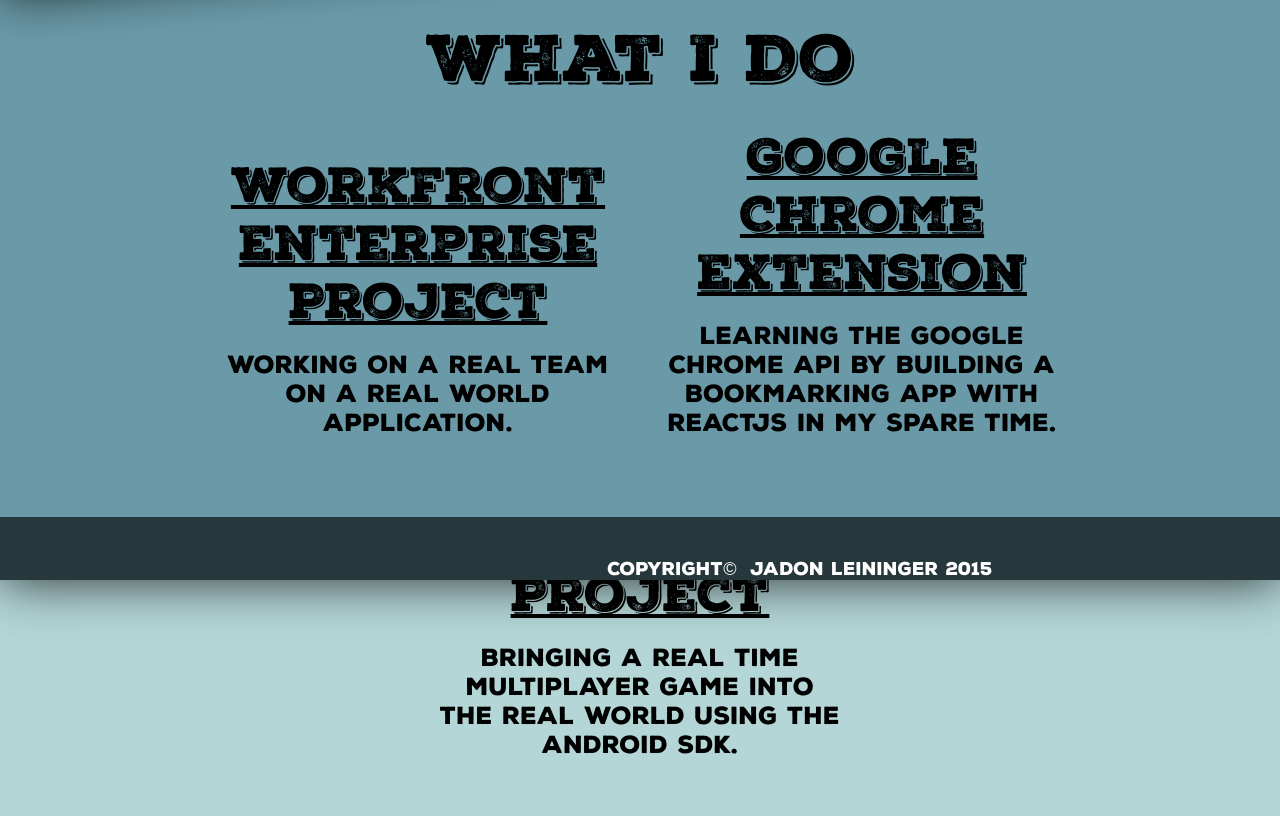
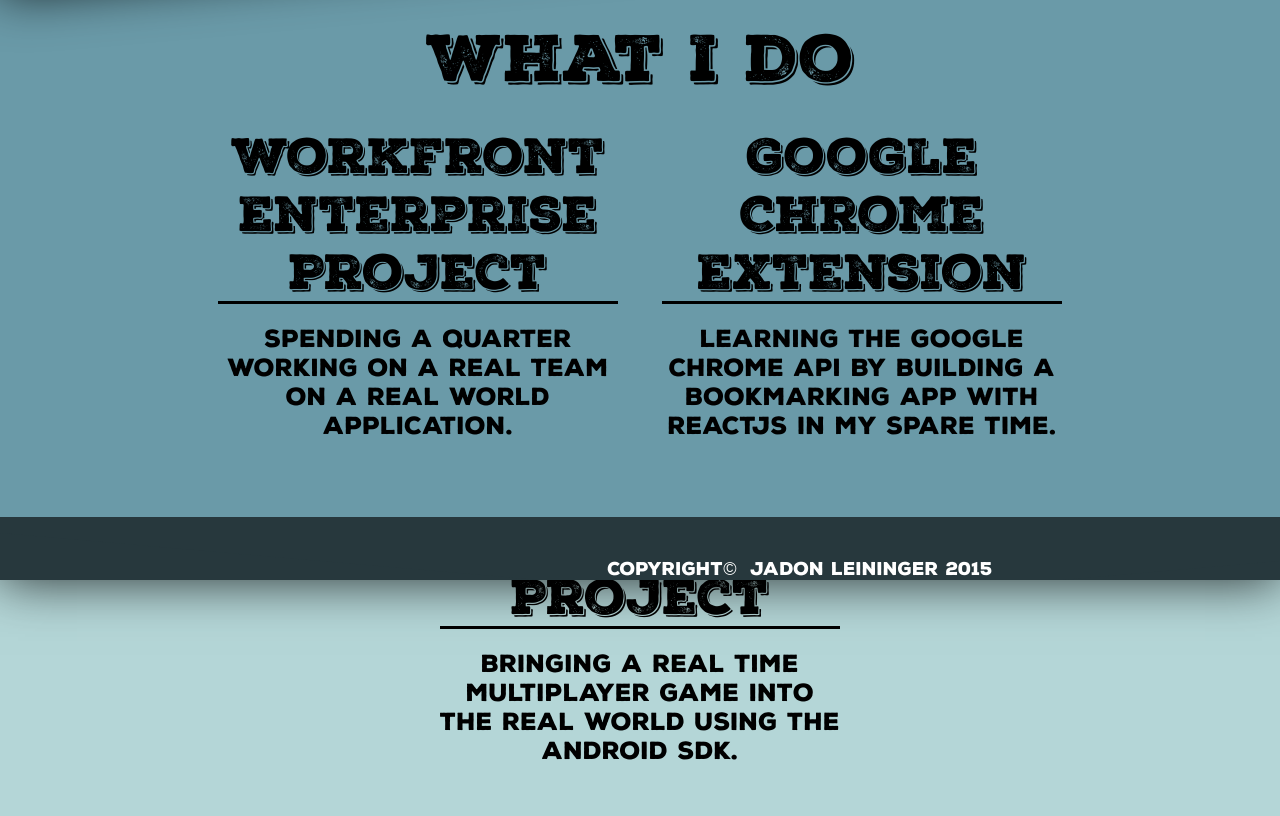
Before and after one commit to jleininger/portfolio, a plain HTML site: page index.html in a window 1280 px wide. Shown: the part 1660-2476 px from the top of the page. Drawn offline with Linux system fonts and the light colour scheme.

Commit message:
Just minor fixes needed now.

```diff
--- a/Assets/Style/style.css
+++ b/Assets/Style/style.css
@@ -222,7 +222,7 @@
 
 .skills-content-header {
 	margin-bottom: 20px;
-	text-decoration: underline;
+	border-bottom: 3px solid #000000;
 }
 
 .symbol {
--- a/index.html
+++ b/index.html
@@ -35,7 +35,7 @@
                 <h1 class="skills-header">What I Do</h1>
                 <div class="skills-content">
                     <h1 class="skills-content-header">Workfront Enterprise Project</h1>
-                    <h2>Working on a real team on a real world application.</h2>
+                    <h2>Spending a quarter working on a real team on a real world application.</h2>
                 </div>
                 <div class="skills-content">
                     <h1 class="skills-content-header">Google Chrome Extension</h1>
```
Also changed, not shown: skills.html (+10 -10 lines), Assets/Images/Microphone-icon.png (added), Assets/Images/workfront.png (added).
